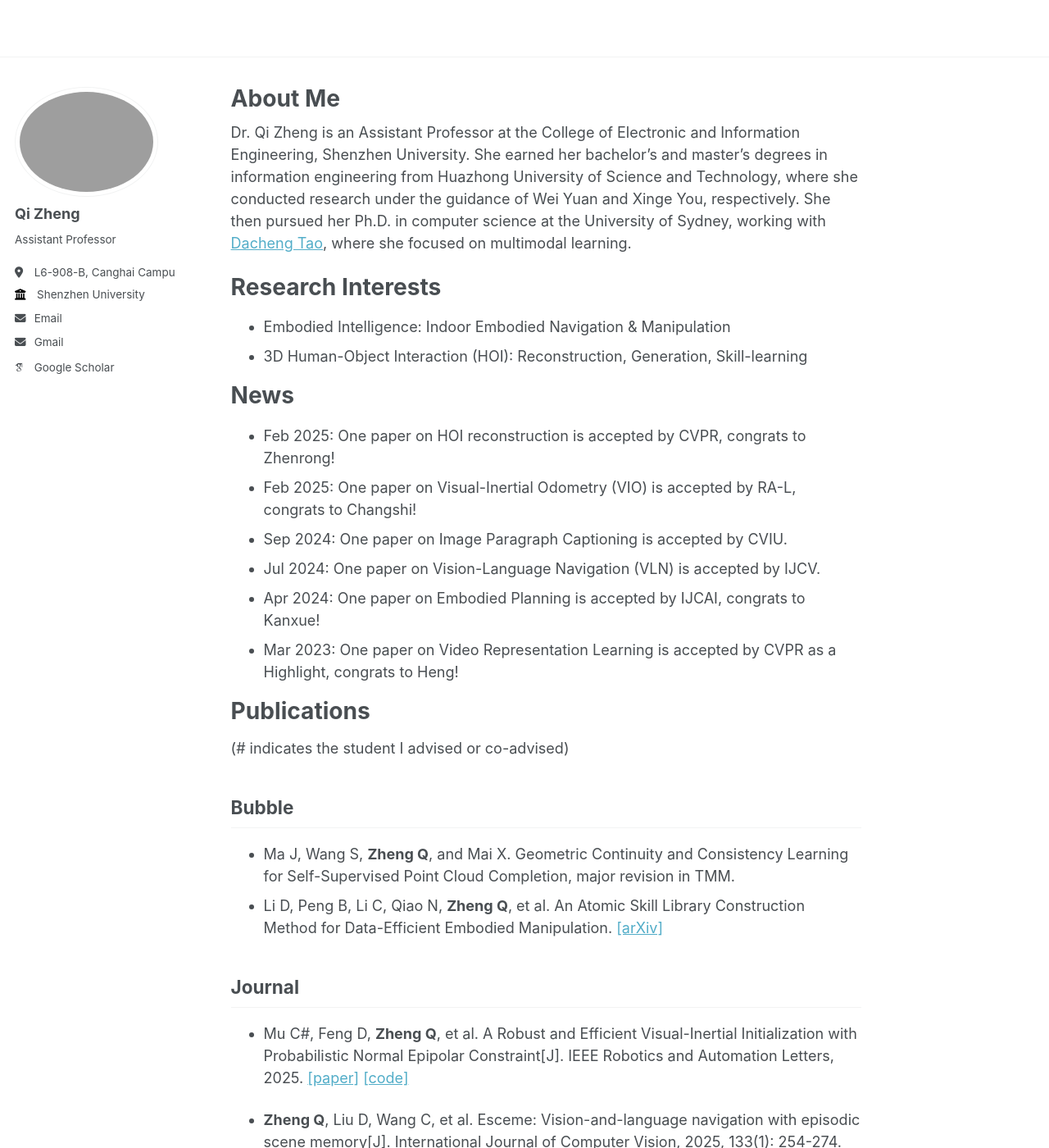
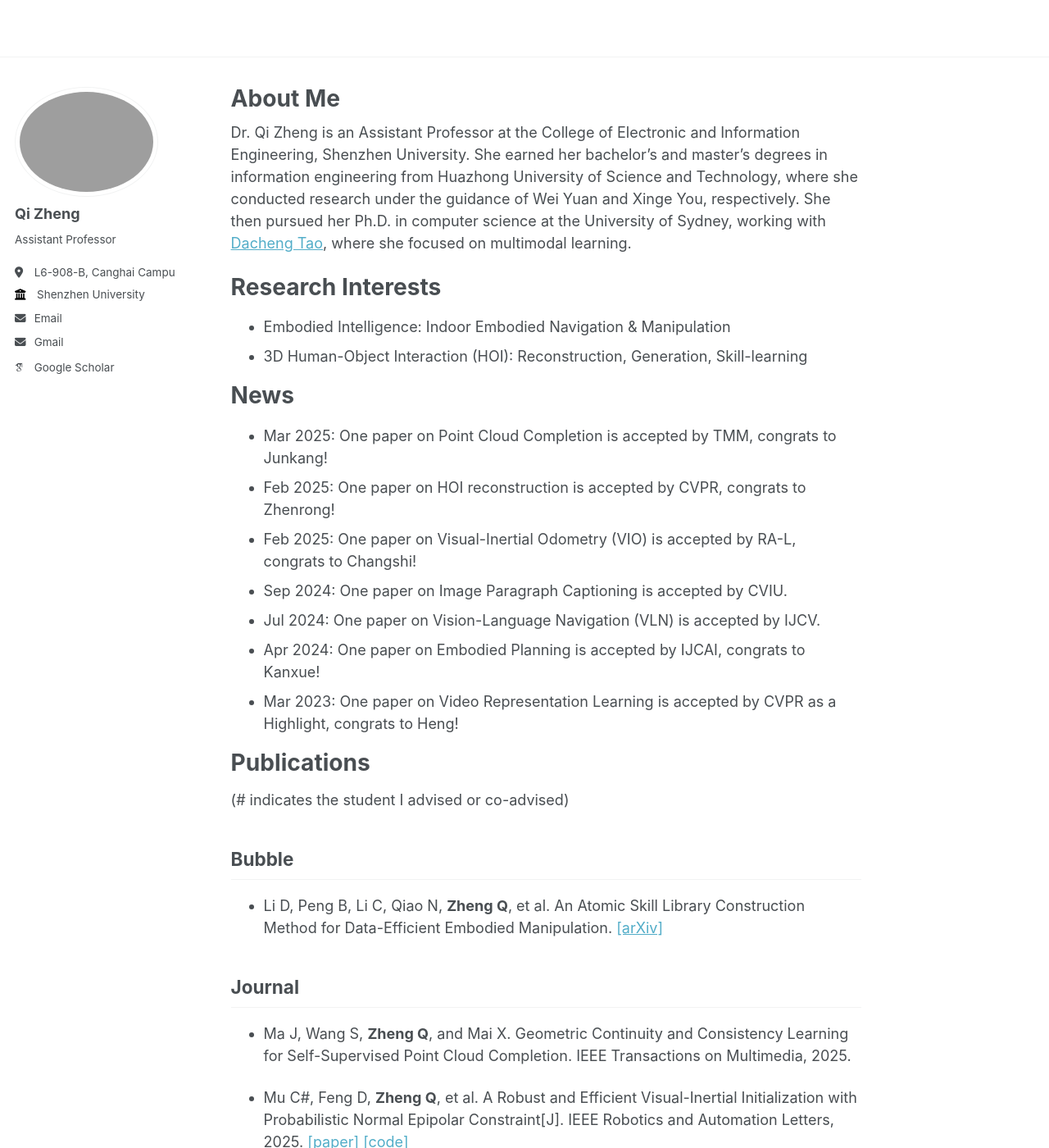
Before and after one commit to qizhust/qizhust.github.io, a Jekyll site: the page built from _pages/about.md, in a window 1280 px wide and 1400 px high. Shown: the whole window at 82% size. Built offline with Jekyll 4.4.1, drawn with Linux system fonts in a browser that asks for light colours; some web fonts are replaced.

Commit message:
update about

```diff
--- a/_pages/about.md
+++ b/_pages/about.md
@@ -16,6 +16,7 @@ Dr. Qi Zheng is an Assistant Professor at the College of Electronic and Informat
 
 
 # News
+- Mar 2025: One paper on Point Cloud Completion is accepted by TMM, congrats to Junkang!
 - Feb 2025: One paper on HOI reconstruction is accepted by CVPR, congrats to Zhenrong!
 - Feb 2025: One paper on Visual-Inertial Odometry (VIO) is accepted by RA-L, congrats to Changshi!
 - Sep 2024: One paper on Image Paragraph Captioning is accepted by CVIU.
@@ -29,11 +30,12 @@ Dr. Qi Zheng is an Assistant Professor at the College of Electronic and Informat
 
 ## Bubble
 
-- Ma J, Wang S, **Zheng Q**, and Mai X. Geometric Continuity and Consistency Learning for Self-Supervised Point Cloud Completion, major revision in TMM.
 - Li D, Peng B, Li C, Qiao N, **Zheng Q**, et al. An Atomic Skill Library Construction Method for Data-Efficient Embodied Manipulation. [\[arXiv\]](https://arxiv.org/abs/2501.15068)
 
 
 ## Journal
+
+- Ma J, Wang S, **Zheng Q**, and Mai X. Geometric Continuity and Consistency Learning for Self-Supervised Point Cloud Completion. IEEE Transactions on Multimedia, 2025.
 
 - Mu C#, Feng D, **Zheng Q**, et al. A Robust and Efficient Visual-Inertial Initialization with Probabilistic Normal Epipolar Constraint[J]. IEEE Robotics and Automation Letters, 2025. [\[paper\]](https://ieeexplore.ieee.org/abstract/document/10897892) [\[code\]](https://github.com/MUCS714/DRT-PNEC.git)
 
```
Also changed, not shown: other parts of _pages/about.md (+1 -1 lines).
